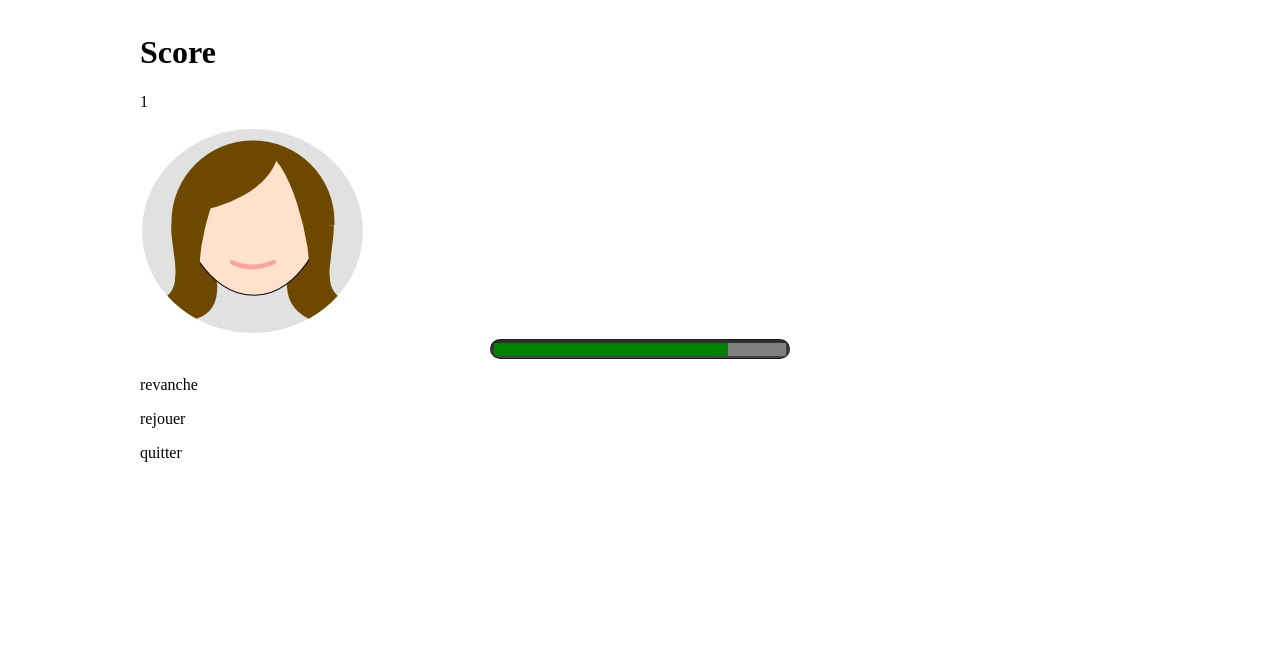
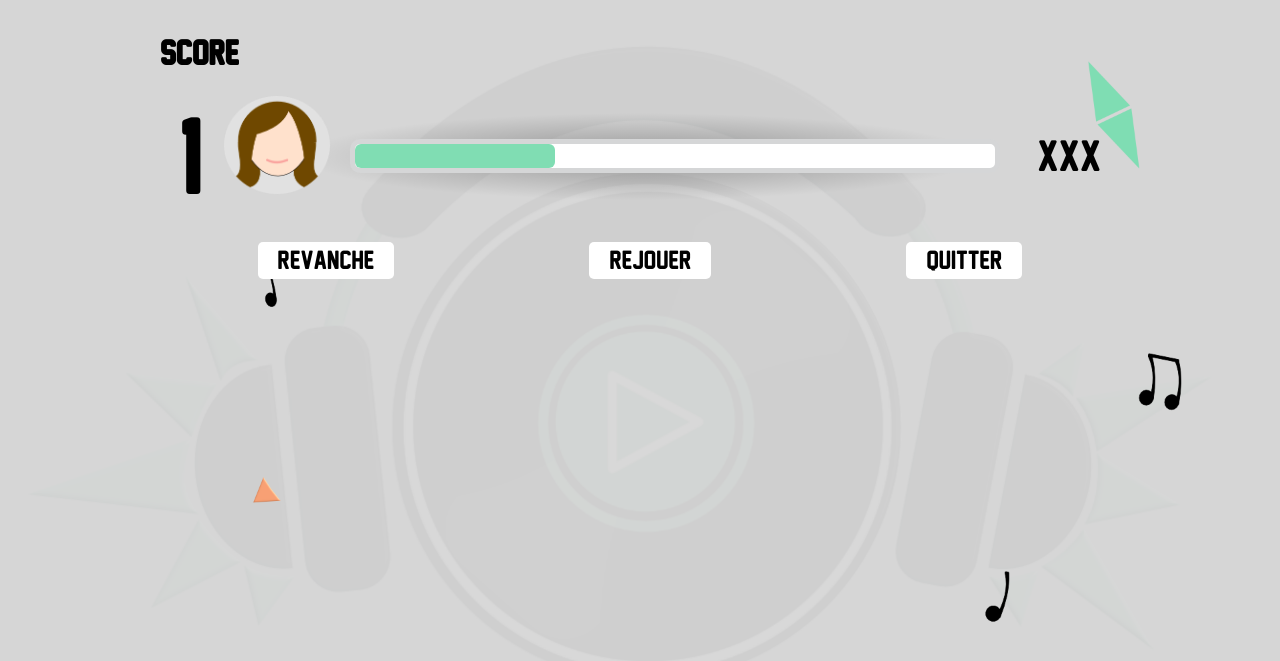
Before and after one commit to CTopy/Ongaku, a PHP site: page /HTML/score.html in a window 1280 px wide. Shown: the top 661 px of the page. Run offline with PHP 8.4, Linux system fonts and the light colour scheme.

Commit message:
V0.1 Score

```diff
--- a/PROG/CSS/styleScore.css
+++ b/PROG/CSS/styleScore.css
@@ -1,41 +1,90 @@
+@font-face {
+    font-family: 'New Athletic M54';
+    src: url('../FONT/New Athletic M54.ttf')
+}
 
+body {
+    background-color: whitesmoke;
+    background: url(../IMAGES/background/backgroundResultat.png);
+    background-repeat: no-repeat;
+    background-position: center;
+    background-size: cover;
+    background-color: #D6D6D6
+}
 
-main{
-   width: 75vw;
-    min-width: 1000px;
+main {
+    width: 75vw;
+    min-width: 640px;
     height: 80vh;
-    min-height: 600px;
+    min-height: 360px;
     margin-left: auto;
     margin-right: auto;
     padding: 5px;
+    font-family: New Athletic M54;
+
 }
 
+.numero1 {
+    display: flex;
+    justify-content: space-around;
+    font-size: 100px;
+}
 
-.logoJoueur{
+.numero1 p{
+    margin: auto;
+}
 
+.logoJoueur {
+    height: 100px;
+    margin: auto;
+}
 
+.progress-bar {
+    margin: auto;
+    width: 50vw;
+    height: 24px;
+    background-color: white;
+    border: solid 5px #D5D6D7;
+    border-radius: 10px;
 
+}
+
+.progress-bar::before {
+    content: '';
+    display: block;
+    position: absolute;
+    width: 200px;
+    height: 24px;
+    background: #80DDB3;
+    border-radius: 6px;
+
+}
+
+.scoreJoueur {
+    font-size: 40px;
+    margin: auto;
 }
 
 
 
-#progress{
-    width: 300px;
-    margin: auto;
+.radial-gradient {
+
+    background-image: radial-gradient(farthest-corner at 50% 50%,
+    rgba(0, 0, 0, 0.3) 0%, rgba(0, 0, 0, 0) 50%);
 }
-progress{
-    display: inline-block;
-    -moz-box-sizing: border-box;
-         box-sizing: border-box;
-    width: 300px;
-    height: 20px;
-    padding: 3px 3px 2px 3px;
-    background: #333;
-    background: -webkit-linear-gradient(#2d2d2d,#444);
-    background:    -moz-linear-gradient(#2d2d2d,#444);
-    background:      -o-linear-gradient(#2d2d2d,#444);
-    background:         linear-gradient(#2d2d2d,#444);
-    border: 1px solid rgba(0,0,0,.5);
-    border-radius: 15px;
-    box-shadow: 0 1px 0 rgba(255,255,255,.2);
+
+.RRQ {
+    display: flex;
+    justify-content: space-around;
+
 }
+
+.RRQ p{
+    background-color: white;
+
+    border-radius: 5px;
+    padding: 4px;
+    padding-left: 20px;
+    padding-right: 20px;
+    font-size: 24px;
+}
--- a/PROG/HTML/score.html
+++ b/PROG/HTML/score.html
@@ -24,20 +24,37 @@
         <h1>Score</h1>
 
 
-        <p class="num1">1</p>
+        <section class="radial-gradient">
+
+
+            <div class="numero1">
+
+                <p class="classementJoueur">1</p>
 
                 <div>
                     <img class="logoJoueur" src="../IMAGES/logoFeminin.png" alt="Logo joueur basique">
                 </div>
 
-        <div id="progress">
 
-            <progress value="80" min="0" max="100">0%</progress>
+
+                <div class="progress-bar blue"></div>
+
+                <p class="scoreJoueur">XXX</p>
+
+
             </div>
+
+
+
+        </section>
+
+        <div class="RRQ">
 
             <p>revanche</p>
             <p>rejouer</p>
             <p>quitter</p>
+
+        </div>
 
     </main>
 
```
Also changed, not shown: PROG/FONT/New Athletic M54.jpg (added), PROG/FONT/New Athletic M54.ttf (added), PROG/IMAGES/background/backgroundAccueil.png (added), PROG/IMAGES/background/backgroundChoix.png (added), PROG/IMAGES/background/backgroundCreerCompte.png (added), PROG/IMAGES/background/backgroundEnJeu.png (added), PROG/IMAGES/background/backgroundProfil.png (added), PROG/IMAGES/background/backgroundResultat.png (added), PROG/IMAGES/background/backgroundSeConnecter.png (added), PROG/IMAGES/background/boutonVert.png (added), 1 other file. Lines whose indentation alone changed are shown as unchanged.
